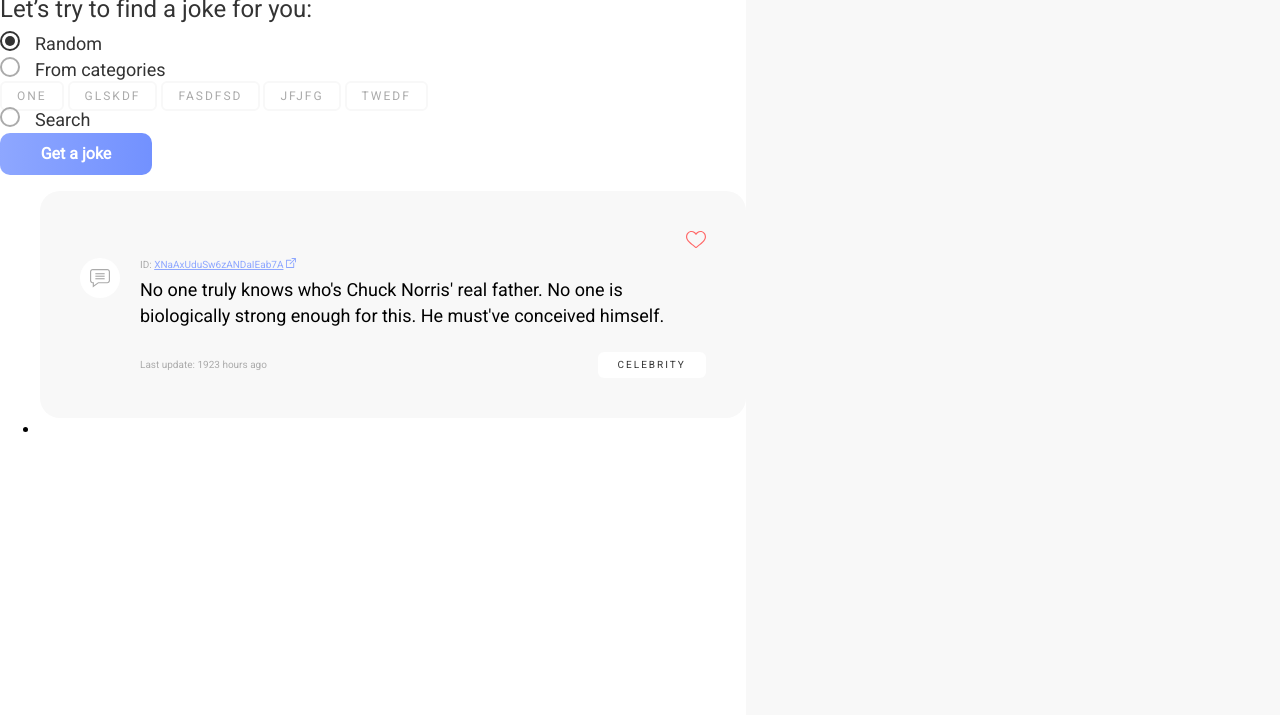
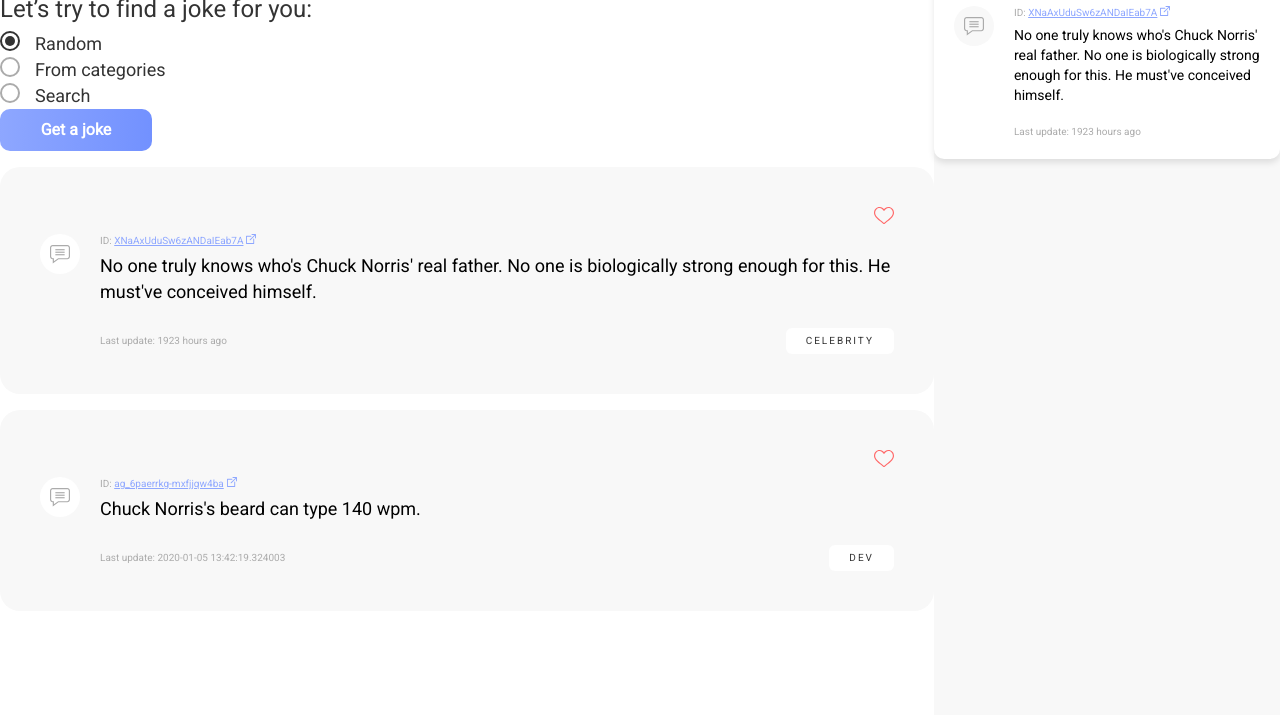
Before and after one commit to oleksiikoko/Joke-Generator, a website built with webpack: page index.html in a window 1280 px wide. Shown: the part 85-800 px from the top of the page. Built offline with nearby package versions, Linux system fonts and the light colour scheme.

Commit message:
Add favorite

```diff
--- a/app/js/app.js
+++ /dev/null
@@ -1,4 +0,0 @@
-console.log("Load script.js");
-
-// Instantiating the global app object
-var app = {};
--- a/index.html
+++ b/index.html
@@ -6,7 +6,7 @@
     <title>Chuk Norris joke</title>
 
     <link rel="stylesheet" href="dist/style.css" />
-    <script src="dist/bundle.js"></script>
+
     <link
       href="https://fonts.googleapis.com/css2?family=Roboto&display=swap"
       rel="stylesheet"
@@ -22,24 +22,24 @@
             <h1>Hey!</h1>
             <h2>Let’s try to find a joke for you:</h2>
           </div>
-          <div class="search__type">
-            <label class="checkbox__container"
+          <div class="search__type" id="search__type">
+            <!-- <label class="checkbox__container"
               >Random
-              <input class="checkbox" type="checkbox" checked="checked" />
+              <input class="checkbox" type="checkbox" checked="true" />
               <span class="checkbox__checkmark">
                 <span class="checkbox__checkmark--checked"></span
               ></span>
-            </label>
+            </label> -->
 
-            <label class="checkbox__container"
+            <!-- <label class="checkbox__container"
               >From categories
               <input class="checkbox" type="checkbox" />
               <span class="checkbox__checkmark">
                 <span class="checkbox__checkmark--checked"></span
               ></span>
-            </label>
+            </label> -->
 
-            <div class="categories__container">
+            <!-- <div class="categories__container">
               <ul class="categories">
                 <li>One</li>
                 <li>Glskdf</li>
@@ -47,19 +47,26 @@
                 <li>jfjfg</li>
                 <li>twedf</li>
               </ul>
-            </div>
+            </div> -->
 
-            <label class="checkbox__container"
+            <!-- <input
+              class="search__line"
+              type="text"
+              id="search__line"
+              placeholder="Free text search"
+            /> -->
+
+            <!-- <label class="checkbox__container"
               >Search
               <input class="checkbox" type="checkbox" />
               <span class="checkbox__checkmark">
                 <span class="checkbox__checkmark--checked"></span
               ></span>
-            </label>
+            </label> -->
 
-            <input class="search__button" type="button" value="Get a joke" />
+            <!-- <input class="search__button" type="button" value="Get a joke" /> -->
           </div>
-          <div class="search__result">
+          <div class="search__result" id="search__result">
             <ul>
               <li class="joke">
                 <div class="heart">
@@ -93,13 +100,49 @@
                 </div>
               </li>
 
-              <li class="joke__favorite"></li>
+              <!-- <li class="joke__favorite"></li> -->
             </ul>
           </div>
         </div>
-        <div class="favorite"></div>
-        <div class="favorite"></div>
+        <div class="favorite">
+          <h3>Favorite</h3>
+          <ul>
+            <li class="joke joke--favorite">
+              <div class="heart--favorite">
+                <img src="src/assets/img/emptyHeart.svg" alt="emptyHeart" />
+              </div>
+              <div class="raw-container">
+                <div class="joke__icon joke__icon--favorite">
+                  <img src="src/assets/img/message.svg" alt="message" />
+                </div>
+                <div class="joke__body">
+                  <div class="joke__id">
+                    ID:
+                    <a href="index.html"
+                      >XNaAxUduSw6zANDaIEab7A<img
+                        src="src/assets/img/link.svg"
+                        alt="link"
+                    /></a>
+                  </div>
+                  <div class="joke__text joke__text--favorite">
+                    No one truly knows who's Chuck Norris' real father. No one
+                    is biologically strong enough for this. He must've conceived
+                    himself.
+                  </div>
+                  <div class="joke__footer joke__footer--favorite">
+                    <div class="joke__updated">
+                      Last update: 1923 hours ago
+                    </div>
+                  </div>
+                </div>
+              </div>
+            </li>
+
+            <!-- <li class="joke__favorite"></li> -->
+          </ul>
+        </div>
       </div>
     </div>
   </body>
+  <script src="dist/bundle.js"></script>
 </html>
--- a/src/index.js
+++ b/src/index.js
@@ -1,3 +1,25 @@
 import "./scss/style.scss";
 
-console.log("object");
+import SearchParameters from "./js/components/SearchParameters";
+import SearchResult from "./js/components/SearchResult";
+
+let domSearchParameters = document.getElementById("search__type");
+let searchParameters = new SearchParameters(
+  domSearchParameters,
+  (searchQuery) => {
+    console.log(searchQuery);
+  }
+);
+
+let domSearchResult = document.getElementById("search__result");
+let searchResult = new SearchResult(domSearchResult, [
+  {
+    categories: ["dev"],
+    created_at: "2020-01-05 13:42:19.324003",
+    icon_url: "https://assets.chucknorris.host/img/avatar/chuck-norris.png",
+    id: "ag_6paerrkg-mxfjjqw4ba",
+    updated_at: "2020-01-05 13:42:19.324003",
+    url: "https://api.chucknorris.io/jokes/ag_6paerrkg-mxfjjqw4ba",
+    value: "Chuck Norris's beard can type 140 wpm.",
+  },
+]);
--- /dev/null
+++ b/src/js/components/Categories.js
@@ -0,0 +1,41 @@
+class Categories {
+  constructor(categories) {
+    this.curCategory = categories[0];
+
+    this.categoriesContainer = document.createElement("div");
+    this.categoriesContainer.className = "categories__container";
+    this.categoriesContainer.id = "categories__container";
+
+    this.categoriesUl = document.createElement("ul");
+    this.categoriesUl.className = "categories";
+
+    categories.map((item) => {
+      let categoryLi = document.createElement("li");
+      categoryLi.innerHTML = item;
+      categoryLi.addEventListener("click", () => {
+        this.curCategory = item;
+      });
+
+      this.categoriesUl.appendChild(categoryLi);
+    });
+    this.categoriesContainer.appendChild(this.categoriesUl);
+  }
+
+  get categoriesNode() {
+    return this.categoriesContainer;
+  }
+
+  get category() {
+    return this.curCategory;
+  }
+
+  visible() {
+    document.getElementById("categories__container").style.display = "block";
+  }
+
+  unvisible() {
+    document.getElementById("categories__container").style.display = "none";
+  }
+}
+
+export default Categories;
--- /dev/null
+++ b/src/js/components/Checkbox.js
@@ -0,0 +1,45 @@
+class Checkbox {
+  constructor(name, onChange, checked = false) {
+    this.id = `checkbox-${name.toLowerCase().replace(" ", "-")}`;
+    this.onChange = onChange;
+
+    this.checkContainer = document.createElement("label");
+    this.checkContainer.className = "checkbox__container";
+    this.checkContainer.innerHTML = name;
+
+    this.checkbox = document.createElement("input");
+
+    this.checkbox.type = "checkbox";
+    this.checkbox.className = "checkbox";
+    this.checkbox.setAttribute("id", this.id);
+    checked && this.checkbox.setAttribute("checked", true);
+
+    this.checkContainer.appendChild(this.checkbox);
+    this.checkContainer.innerHTML +=
+      '<span class="checkbox__checkmark"><span class="checkbox__checkmark--checked"></span></span>';
+
+    this.checkContainer.addEventListener("click", (event) => {
+      this.setChecked();
+      event.preventDefault();
+    });
+  }
+
+  get checkboxNode() {
+    return this.checkContainer;
+  }
+
+  get checkboxDomNode() {
+    return document.getElementById(this.id).parentNode;
+  }
+
+  setChecked() {
+    document.getElementById(this.id).setAttribute("checked", true);
+    this.onChange();
+  }
+
+  setUncheked() {
+    document.getElementById(this.id).removeAttribute("checked");
+  }
+}
+
+export default Checkbox;
--- /dev/null
+++ b/src/js/components/GetJokeButton.js
@@ -0,0 +1,27 @@
+class GetJokeButton {
+  constructor(onClick) {
+    this.button = document.createElement("input");
+    this.button.className = "search__button";
+    this.button.type = "button";
+    this.button.id = "search__button";
+    this.button.value = "Get a joke";
+
+    this.button.addEventListener("click", (event) => {
+      onClick();
+    });
+  }
+
+  get buttonNode() {
+    return this.button;
+  }
+
+  // visible() {
+  //   document.getElementById("search__button").style.display = "block";
+  // }
+
+  // unvisible() {
+  //   document.getElementById("search__button").style.display = "none";
+  // }
+}
+
+export default GetJokeButton;
--- /dev/null
+++ b/src/js/components/SearchLine.js
@@ -0,0 +1,32 @@
+class SearchLine {
+  constructor() {
+    this.curValue = "";
+    this.line = document.createElement("input");
+    this.line.className = "search__line";
+    this.line.type = "text";
+    this.line.id = "search__line";
+    this.line.placeholder = "Free text search";
+
+    this.line.addEventListener("change", (event) => {
+      this.curValue = event.target.value;
+    });
+  }
+
+  get lineNode() {
+    return this.line;
+  }
+
+  get value() {
+    return this.curValue;
+  }
+
+  visible() {
+    document.getElementById("search__line").style.display = "block";
+  }
+
+  unvisible() {
+    document.getElementById("search__line").style.display = "none";
+  }
+}
+
+export default SearchLine;
--- /dev/null
+++ b/src/js/components/SearchParameters.js
@@ -0,0 +1,73 @@
+import Checkbox from "./Checkbox";
+import Categories from "./Categories";
+import SearchLine from "./SearchLine";
+import GetJokeButton from "./GetJokeButton";
+
+class SearchParameters {
+  constructor(domObjectForInsert, onSearch) {
+    this.curCheckboxItem = 0;
+    this.onSearch = onSearch;
+
+    this.randomCheckbox = new Checkbox(
+      "Random",
+      () => (this.checkbox = 0),
+      true
+    );
+    this.fromCategoriesCheckbox = new Checkbox(
+      "From categories",
+      () => (this.checkbox = 1)
+    );
+    this.categories = new Categories(["ladsfkjfa;lds", "l;fakdjs;"]);
+    this.searchCheckbox = new Checkbox("Search", () => (this.checkbox = 2));
+    this.searchLine = new SearchLine();
+    this.getJokeButton = new GetJokeButton(this.search.bind(this));
+
+    domObjectForInsert.appendChild(this.randomCheckbox.checkboxNode);
+    domObjectForInsert.appendChild(this.fromCategoriesCheckbox.checkboxNode);
+    domObjectForInsert.appendChild(this.categories.categoriesNode);
+    domObjectForInsert.appendChild(this.searchCheckbox.checkboxNode);
+    domObjectForInsert.appendChild(this.searchLine.lineNode);
+    domObjectForInsert.appendChild(this.getJokeButton.buttonNode);
+  }
+
+  set checkbox(index) {
+    this.curCheckboxItem = index;
+
+    switch (this.curCheckboxItem) {
+      case 0:
+        this.fromCategoriesCheckbox.setUncheked();
+        this.categories.unvisible();
+        this.searchCheckbox.setUncheked();
+        this.searchLine.unvisible();
+        break;
+      case 1:
+        this.randomCheckbox.setUncheked();
+        this.categories.visible();
+        this.searchCheckbox.setUncheked();
+        this.searchLine.unvisible();
+        break;
+      case 2:
+        this.randomCheckbox.setUncheked();
+        this.fromCategoriesCheckbox.setUncheked();
+        this.categories.unvisible();
+        this.searchLine.visible();
+        break;
+    }
+  }
+
+  search() {
+    switch (this.curCheckboxItem) {
+      case 0:
+        this.onSearch("random");
+        break;
+      case 1:
+        this.onSearch(`random?category=${this.categories.category}`);
+        break;
+      case 2:
+        this.onSearch(`search?query==${this.searchLine.value}`);
+        break;
+    }
+  }
+}
+
+export default SearchParameters;
--- /dev/null
+++ b/src/js/components/SearchResult.js
@@ -0,0 +1,63 @@
+class SearchResult {
+  constructor(domObjectForInsert, data) {
+    this.ulContainer = document.createElement("ul");
+
+    data.map((item) => {
+      let li = document.createElement("li");
+      li.className = "joke";
+
+      let heart = document.createElement("div");
+      heart.className = "heart";
+      heart.innerHTML =
+        '<img src="src/assets/img/emptyHeart.svg" alt="emptyHeart" />';
+
+      let rawContainer = document.createElement("div");
+      rawContainer.className = "raw-container";
+      rawContainer.innerHTML = `<div class="joke__icon">
+      <img src="src/assets/img/message.svg" alt="message" />
+      </div>`;
+
+      let jokeBody = document.createElement("div");
+      jokeBody.className = "joke__body";
+
+      let jokeId = document.createElement("div");
+      jokeId.className = "joke__id";
+      jokeId.innerHTML = `ID:
+      <a href="${item.url}"
+        >${item.id}<img
+          src="src/assets/img/link.svg"
+          alt="link"
+      /></a>`;
+
+      let jokeText = document.createElement("div");
+      jokeText.className = "joke__text";
+      jokeText.innerHTML = item.value;
+
+      let jokeFooter = document.createElement("div");
+      jokeFooter.className = "joke__footer";
+      let jokeUpdated = document.createElement("div");
+      jokeUpdated.className = "joke__updated";
+      jokeUpdated.innerHTML = `Last update: ${item.created_at}`;
+      let jokeCategory = document.createElement("div");
+      jokeCategory.className = "joke__category";
+      jokeCategory.innerHTML = item.categories[0];
+      jokeFooter.appendChild(jokeUpdated);
+      jokeFooter.appendChild(jokeCategory);
+
+      jokeBody.appendChild(jokeId);
+      jokeBody.appendChild(jokeText);
+      jokeBody.appendChild(jokeFooter);
+
+      rawContainer.appendChild(jokeBody);
+
+      li.appendChild(heart);
+      li.appendChild(rawContainer);
+
+      this.ulContainer.appendChild(li);
+    });
+
+    domObjectForInsert.appendChild(this.ulContainer);
+  }
+}
+
+export default SearchResult;
--- a/src/scss/_categories.scss
+++ b/src/scss/_categories.scss
@@ -1,6 +1,9 @@
 @import "colors";
 
 .categories {
+  &__container {
+    display: none;
+  }
   li {
     border: 2px solid #f8f8f8;
     box-sizing: border-box;
--- a/src/scss/_favorite.scss
+++ b/src/scss/_favorite.scss
@@ -4,4 +4,8 @@
   width: 33.33%;
   height: 100%;
   background: $ltGray;
+
+  h3 {
+    color: $dkGray;
+  }
 }
--- a/src/scss/_joke.scss
+++ b/src/scss/_joke.scss
@@ -1,4 +1,8 @@
 @import "colors";
+
+ul {
+  padding: 0;
+}
 
 .joke {
   background-color: $ltGray;
@@ -7,11 +11,25 @@
   position: relative;
   list-style: none;
 
+  &--favorite {
+    background-color: $white;
+    padding: 47px 20px 20px 20px;
+    box-shadow: 0px 4px 6px rgba(0, 0, 0, 0.1);
+    border-radius: 10px;
+  }
+
   .heart {
     position: absolute;
     top: 40px;
     right: 40px;
     cursor: pointer;
+
+    &--favorite {
+      position: absolute;
+      top: 20px;
+      right: 20px;
+      cursor: pointer;
+    }
   }
 
   &__icon {
@@ -23,10 +41,15 @@
     display: flex;
     align-items: center;
     justify-content: center;
+
+    &--favorite {
+      background: $ltGray;
+    }
   }
 
   &__body {
     margin-left: 20px;
+    width: 100%;
   }
 
   &__id {
@@ -53,6 +76,11 @@
     font-weight: normal;
     font-size: 18px;
     line-height: 26px;
+
+    &--favorite {
+      font-size: 14px;
+      line-height: 20px;
+    }
   }
 
   &__footer {
@@ -60,6 +88,10 @@
     justify-content: space-between;
     align-items: center;
     margin-top: 23px;
+
+    &--favorite {
+      margin-top: 20px;
+    }
   }
 
   &__updated {
--- a/src/scss/style.scss
+++ b/src/scss/style.scss
@@ -5,3 +5,4 @@
 @import "button";
 @import "joke";
 @import "favorite";
+@import "searchLine";
```
Also changed, not shown: app/js/_global.js (deleted, +0 -15 lines), src/scss/_searchLine.scss (added, +13 -0 lines).
